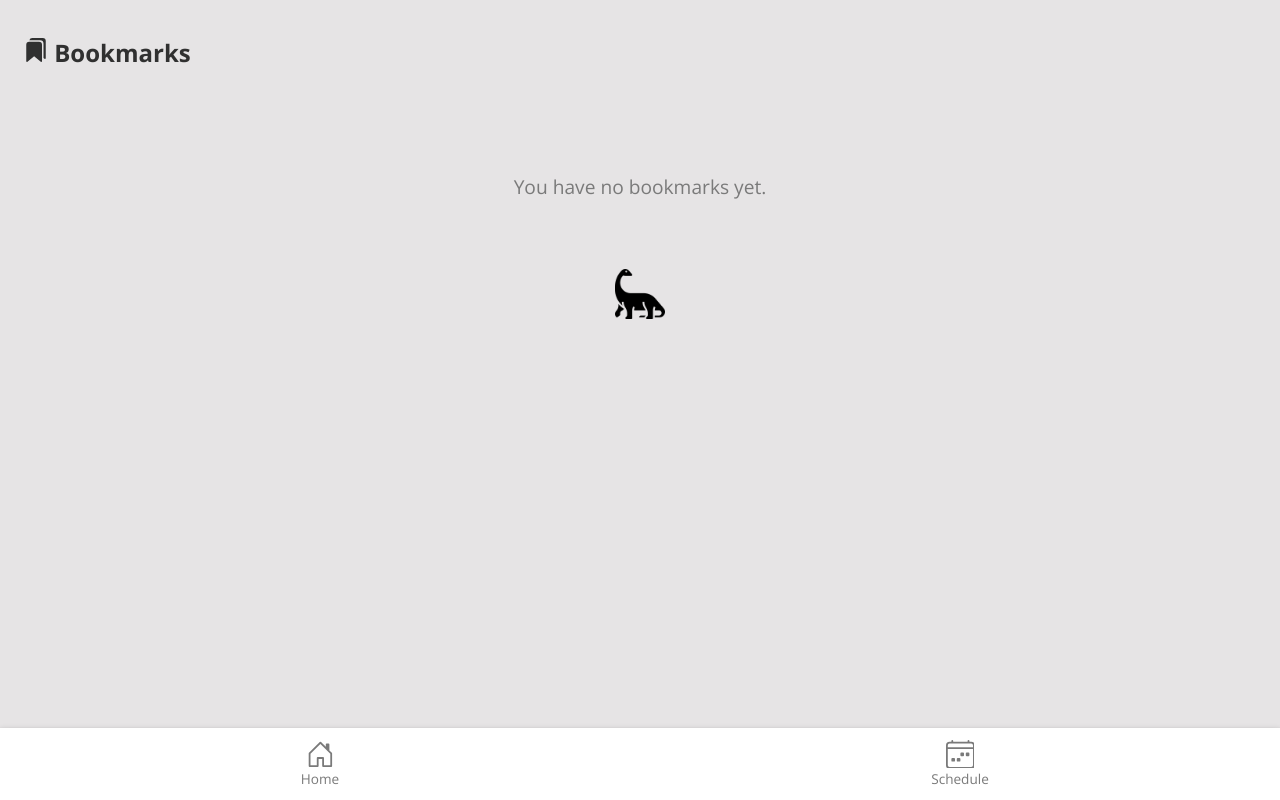
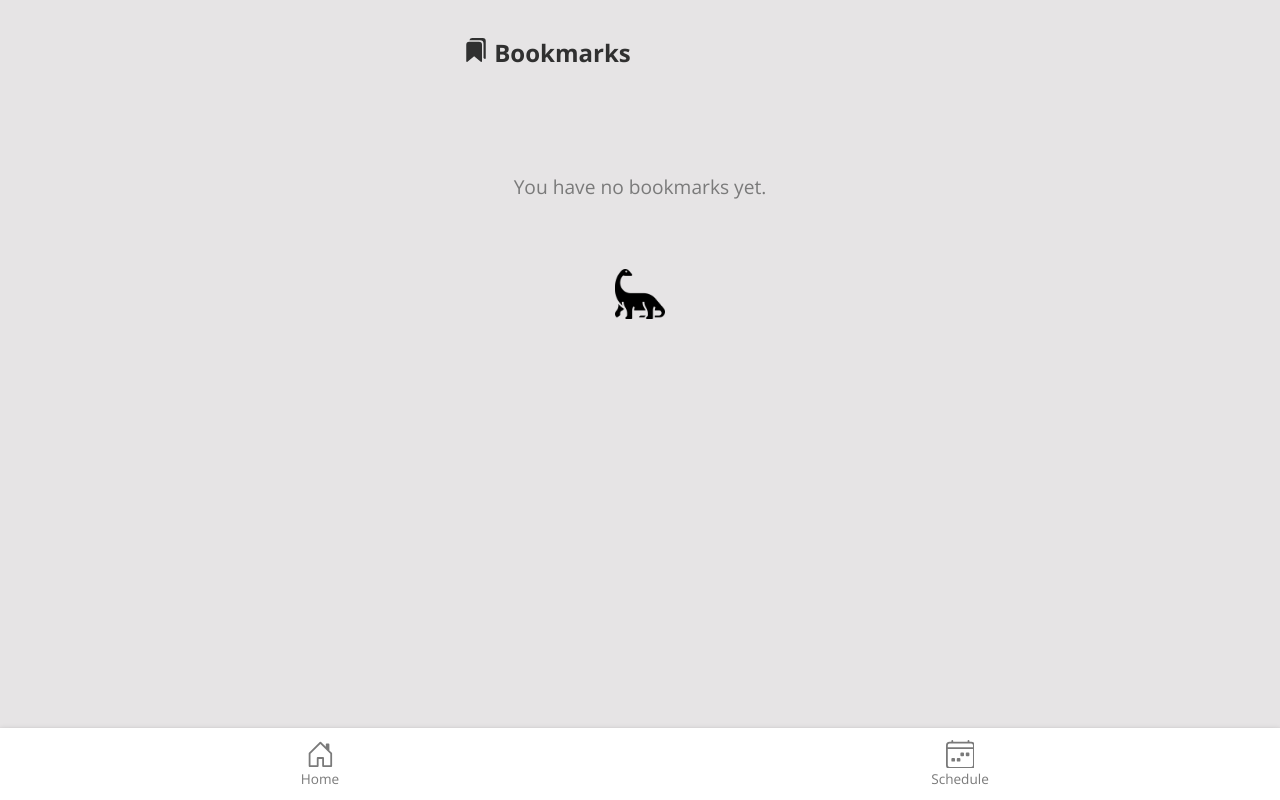
Before and after one commit to MeenaFoerderer/Capstone-project, a Next.js app: page /bookmarks in a window 1280 px wide. Built offline with nearby package versions, Linux system fonts and the light colour scheme.

Commit message:
adjust widths

```diff
--- a/components/GlobalStyles.js
+++ b/components/GlobalStyles.js
@@ -37,16 +37,12 @@ const GlobalStyles = createGlobalStyle`
         padding: 0;
         margin: 0;
         font-family: OpenSans, sans-serif;
+        background-color: #e6e4e5;
     }
 
     * {
         box-sizing: border-box;
     }
-
-    body {
-        background-color: #e6e4e5;
-        font-family: OpenSans;
-    }
 `;
 
 export default GlobalStyles;
--- a/components/StyledFooter.js
+++ b/components/StyledFooter.js
@@ -35,6 +35,7 @@ const FooterLink = styled(Link)`
   align-items: center;
   text-decoration: none;
   width: 100%;
+  min-width: 80px;
   height: 100%;
   padding: 0.3em 0;
 
--- a/components/StyledMain.js
+++ b/components/StyledMain.js
@@ -4,6 +4,9 @@ const StyledMain = styled.main`
   display: flex;
   flex-direction: column;
   align-items: center;
+  max-width: 500px;
+  min-width: 350px;
+  margin: 0 auto;
   margin-top: 2em;
 `;
 
--- a/pages/[date]/[room]/index.js
+++ b/pages/[date]/[room]/index.js
@@ -134,12 +134,15 @@ function Room({ conferenceDays, conferenceRooms, talks, onBookmarkToggle }) {
 const Header = styled.div`
   background-color: #e6e4e5;
   text-align: center;
+  margin: 0 auto;
   position: fixed;
   top: 0;
   left: 0;
   right: 0;
   display: flex;
   justify-content: space-between;
+  max-width: 500px;
+  min-width: 350px;
 `;
 
 const DateLink = styled(Link)`
@@ -180,6 +183,8 @@ const RoomHeadlineContainer = styled.div`
 
 const RoomHeadline = styled.h1`
   width: 50%;
+  max-width: 250px;
+  min-width: 150px;
   padding: 0.3em 0;
   border-radius: 10px;
   background: var(--aubergine);
--- a/pages/[date]/[room]/talks/[id].js
+++ b/pages/[date]/[room]/talks/[id].js
@@ -121,6 +121,8 @@ const StyledMain = styled.div`
   margin: 0 auto;
   padding: 1em;
   color: var(--primary-text-color);
+  max-width: 500px;
+  min-width: 350px;
 `;
 
 const IconWrapper = styled.div`
--- a/pages/bookmarks/index.js
+++ b/pages/bookmarks/index.js
@@ -21,13 +21,10 @@ function Bookmarks({
 }) {
   return (
     <>
-      <Header>
+      <StyledMain>
         <StyledTitle>
           <IoBookmarks /> Bookmarks
         </StyledTitle>
-      </Header>
-
-      <StyledMain>
         <StyledList>
           {talks.map(
             (talk) =>
@@ -72,19 +69,15 @@ function Bookmarks({
   );
 }
 
-const Header = styled.div`
+const StyledTitle = styled.h1`
   background-color: #e6e4e5;
   position: fixed;
   top: 0;
-  left: 0;
-  right: 0;
-  padding-bottom: 1em;
-`;
-
-const StyledTitle = styled.h1`
+  min-width: 400px;
+  max-width: 500px;
+  margin: 0 auto;
   color: #303030;
-  margin-left: 1em;
-  margin-top: 1.5em;
+  padding: 1.5em 0 1em 1em;
   font-size: 1.5rem;
   font-family: OpenSans-Bold, sans-serif;
 `;
```
